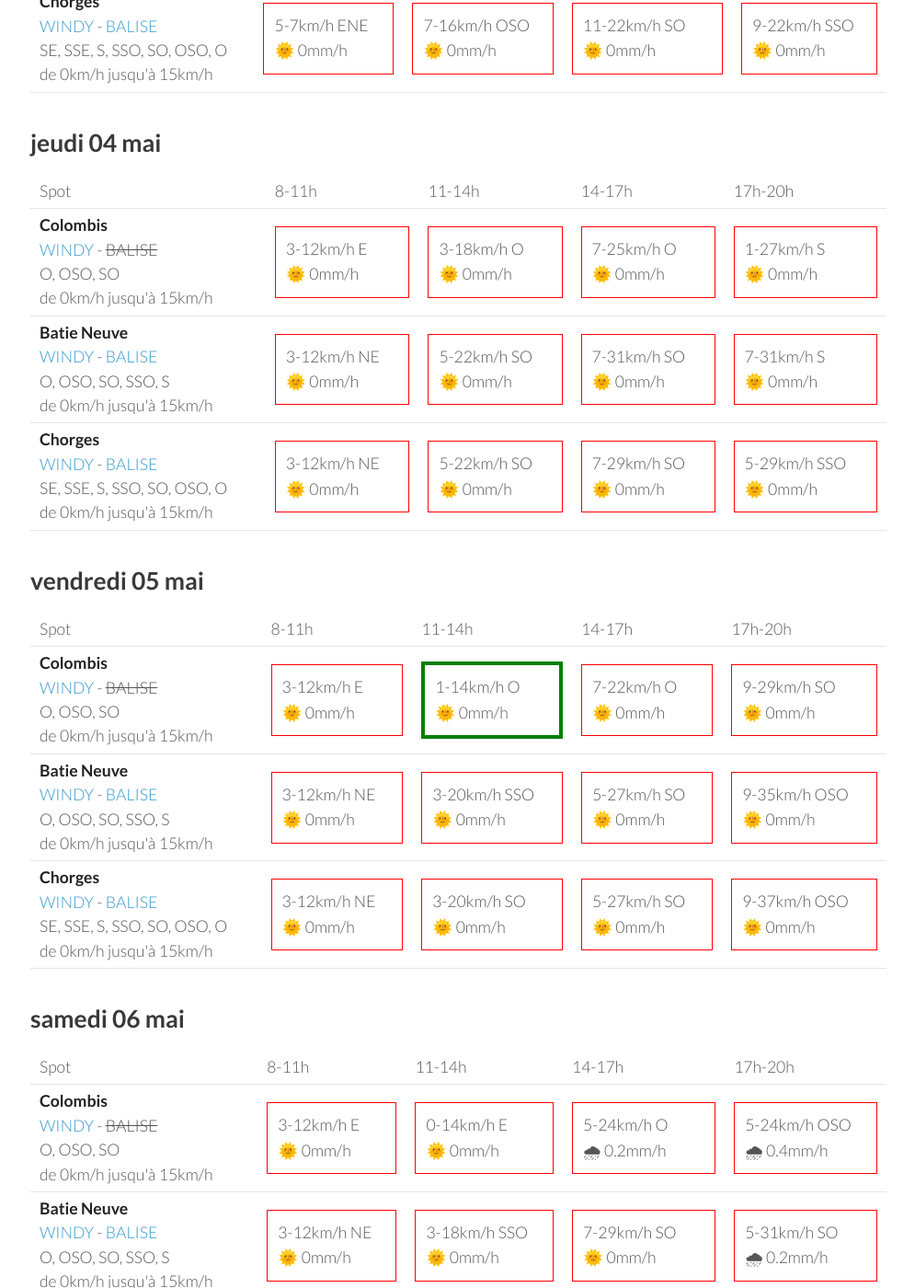
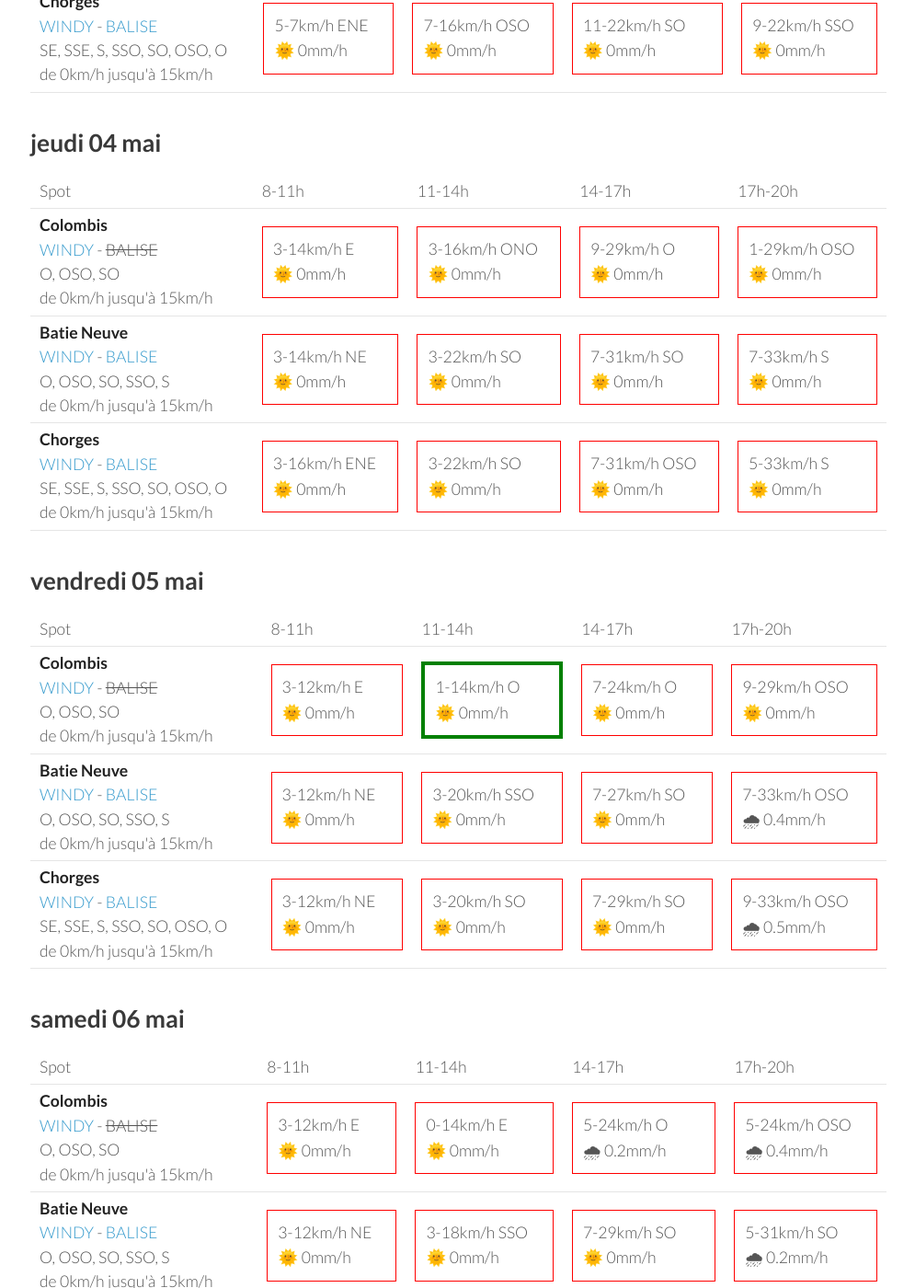
Before and after one commit to parapente-dans-le-nord/parapente-dans-le-nord.github.io, a Jekyll site: the page built from serre_poncon.markdown, in a window 1280 px wide and 1400 px high, scrolled down 1092 px. Shown: the whole window at 92% size, without its empty margins (25-1020 px from the left). Built offline with Jekyll 4.4.1, drawn with Linux system fonts in a browser that asks for light colours; some of the changed text lies outside the part shown.

Commit message:
update index.markdown

```diff
--- a/serre_poncon.markdown
+++ b/serre_poncon.markdown
@@ -113,30 +113,30 @@ page mise à jour le mardi 02 mai 13:31
 <tr>
         <td><strong>Colombis</strong><br><a href="https://windy.com/44.494/6.216?44.559,6.262,10">WINDY</a> - <span class="no-balise"> BALISE </span><br> <span class="vent-favorable">O, OSO, SO</span><br><span class="force-vent">de 0km/h jusqu'à 15km/h</span> </td>
 
-            <td><div class="not-flyable"><p>3-12km/h E</p><p>🌞 0mm/h</p></div></td>
-            <td><div class="not-flyable"><p>3-18km/h O</p><p>🌞 0mm/h</p></div></td>
-            <td><div class="not-flyable"><p>7-25km/h O</p><p>🌞 0mm/h</p></div></td>
-            <td><div class="not-flyable"><p>1-27km/h S</p><p>🌞 0mm/h</p></div></td>
+            <td><div class="not-flyable"><p>3-14km/h E</p><p>🌞 0mm/h</p></div></td>
+            <td><div class="not-flyable"><p>3-16km/h ONO</p><p>🌞 0mm/h</p></div></td>
+            <td><div class="not-flyable"><p>9-29km/h O</p><p>🌞 0mm/h</p></div></td>
+            <td><div class="not-flyable"><p>1-29km/h OSO</p><p>🌞 0mm/h</p></div></td>
 
 
     </tr>
 <tr>
         <td><strong>Batie Neuve</strong><br><a href="https://windy.com/44.584/6.236?44.559,6.262,10,m:eTtagly">WINDY</a> - <span class=""><a href="https://www.openwindmap.org/PP554">BALISE</a> </span><br> <span class="vent-favorable">O, OSO, SO, SSO, S</span><br><span class="force-vent">de 0km/h jusqu'à 15km/h</span> </td>
 
-            <td><div class="not-flyable"><p>3-12km/h NE</p><p>🌞 0mm/h</p></div></td>
-            <td><div class="not-flyable"><p>5-22km/h SO</p><p>🌞 0mm/h</p></div></td>
+            <td><div class="not-flyable"><p>3-14km/h NE</p><p>🌞 0mm/h</p></div></td>
+            <td><div class="not-flyable"><p>3-22km/h SO</p><p>🌞 0mm/h</p></div></td>
             <td><div class="not-flyable"><p>7-31km/h SO</p><p>🌞 0mm/h</p></div></td>
-            <td><div class="not-flyable"><p>7-31km/h S</p><p>🌞 0mm/h</p></div></td>
+            <td><div class="not-flyable"><p>7-33km/h S</p><p>🌞 0mm/h</p></div></td>
 
 
     </tr>
 <tr>
         <td><strong>Chorges</strong><br><a href="https://windy.com/44.578/6.280?44.559,6.262,10">WINDY</a> - <span class=""><a href="https://www.openwindmap.org/PP554">BALISE</a> </span><br> <span class="vent-favorable">SE, SSE, S, SSO, SO, OSO, O</span><br><span class="force-vent">de 0km/h jusqu'à 15km/h</span> </td>
 
-            <td><div class="not-flyable"><p>3-12km/h NE</p><p>🌞 0mm/h</p></div></td>
-            <td><div class="not-flyable"><p>5-22km/h SO</p><p>🌞 0mm/h</p></div></td>
-            <td><div class="not-flyable"><p>7-29km/h SO</p><p>🌞 0mm/h</p></div></td>
-            <td><div class="not-flyable"><p>5-29km/h SSO</p><p>🌞 0mm/h</p></div></td>
+            <td><div class="not-flyable"><p>3-16km/h ENE</p><p>🌞 0mm/h</p></div></td>
+            <td><div class="not-flyable"><p>3-22km/h SO</p><p>🌞 0mm/h</p></div></td>
+            <td><div class="not-flyable"><p>7-31km/h OSO</p><p>🌞 0mm/h</p></div></td>
+            <td><div class="not-flyable"><p>5-33km/h S</p><p>🌞 0mm/h</p></div></td>
 
 
     </tr>
@@ -161,8 +161,8 @@ page mise à jour le mardi 02 mai 13:31
 
             <td><div class="not-flyable"><p>3-12km/h E</p><p>🌞 0mm/h</p></div></td>
             <td><div class="flyable"><p>1-14km/h O</p><p>🌞 0mm/h</p></div></td>
-            <td><div class="not-flyable"><p>7-22km/h O</p><p>🌞 0mm/h</p></div></td>
-            <td><div class="not-flyable"><p>9-29km/h SO</p><p>🌞 0mm/h</p></div></td>
+            <td><div class="not-flyable"><p>7-24km/h O</p><p>🌞 0mm/h</p></div></td>
+            <td><div class="not-flyable"><p>9-29km/h OSO</p><p>🌞 0mm/h</p></div></td>
 
 
     </tr>
@@ -171,8 +171,8 @@ page mise à jour le mardi 02 mai 13:31
 
             <td><div class="not-flyable"><p>3-12km/h NE</p><p>🌞 0mm/h</p></div></td>
             <td><div class="not-flyable"><p>3-20km/h SSO</p><p>🌞 0mm/h</p></div></td>
-            <td><div class="not-flyable"><p>5-27km/h SO</p><p>🌞 0mm/h</p></div></td>
-            <td><div class="not-flyable"><p>9-35km/h OSO</p><p>🌞 0mm/h</p></div></td>
+            <td><div class="not-flyable"><p>7-27km/h SO</p><p>🌞 0mm/h</p></div></td>
+            <td><div class="not-flyable"><p>7-33km/h OSO</p><p>🌧 0.4mm/h</p></div></td>
 
 
     </tr>
@@ -181,8 +181,8 @@ page mise à jour le mardi 02 mai 13:31
 
             <td><div class="not-flyable"><p>3-12km/h NE</p><p>🌞 0mm/h</p></div></td>
             <td><div class="not-flyable"><p>3-20km/h SO</p><p>🌞 0mm/h</p></div></td>
-            <td><div class="not-flyable"><p>5-27km/h SO</p><p>🌞 0mm/h</p></div></td>
-            <td><div class="not-flyable"><p>9-37km/h OSO</p><p>🌞 0mm/h</p></div></td>
+            <td><div class="not-flyable"><p>7-29km/h SO</p><p>🌞 0mm/h</p></div></td>
+            <td><div class="not-flyable"><p>9-33km/h OSO</p><p>🌧 0.5mm/h</p></div></td>
 
 
     </tr>
```
Also changed, not shown: other parts of serre_poncon.markdown (+1 -1 lines).
